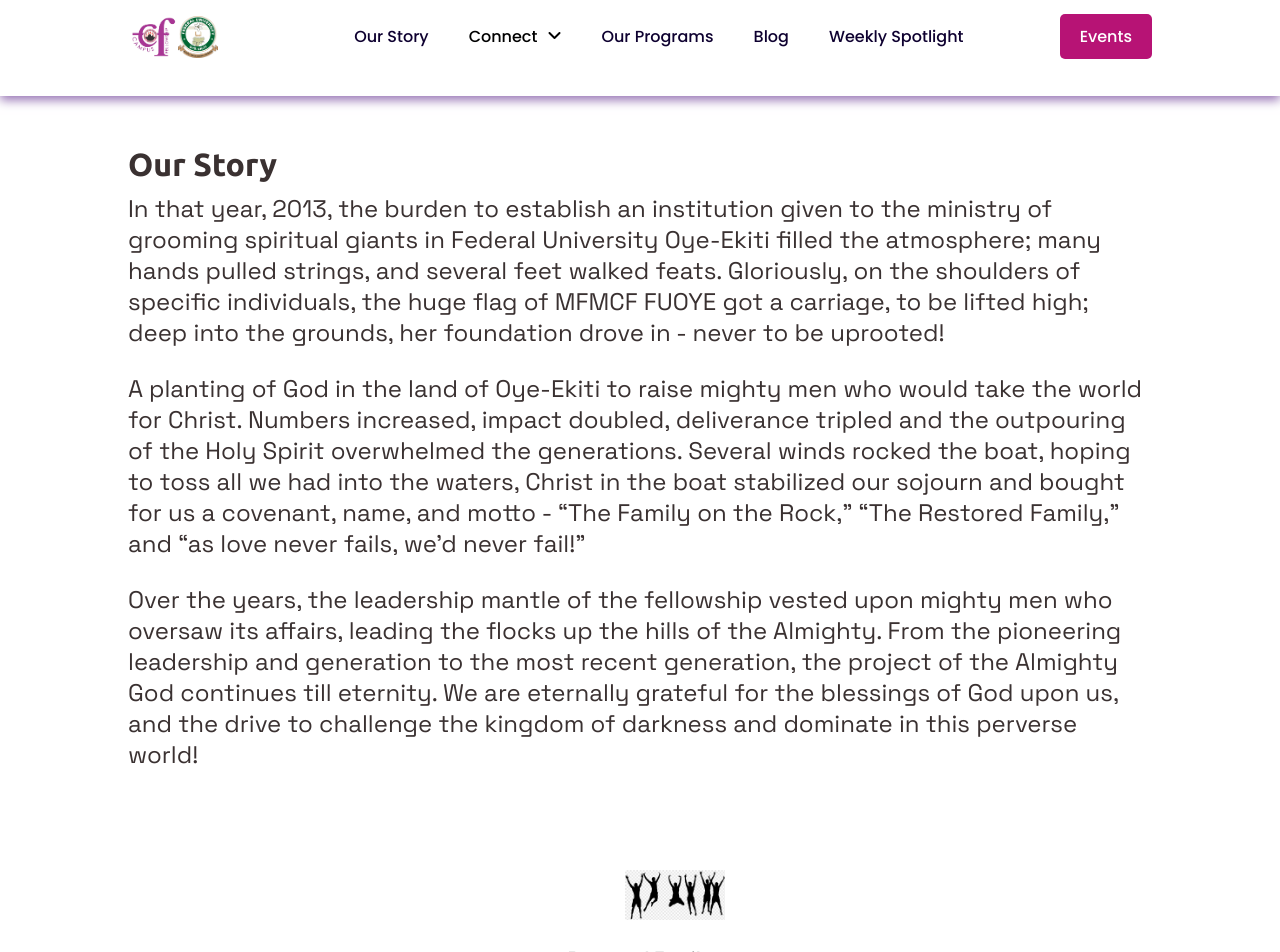
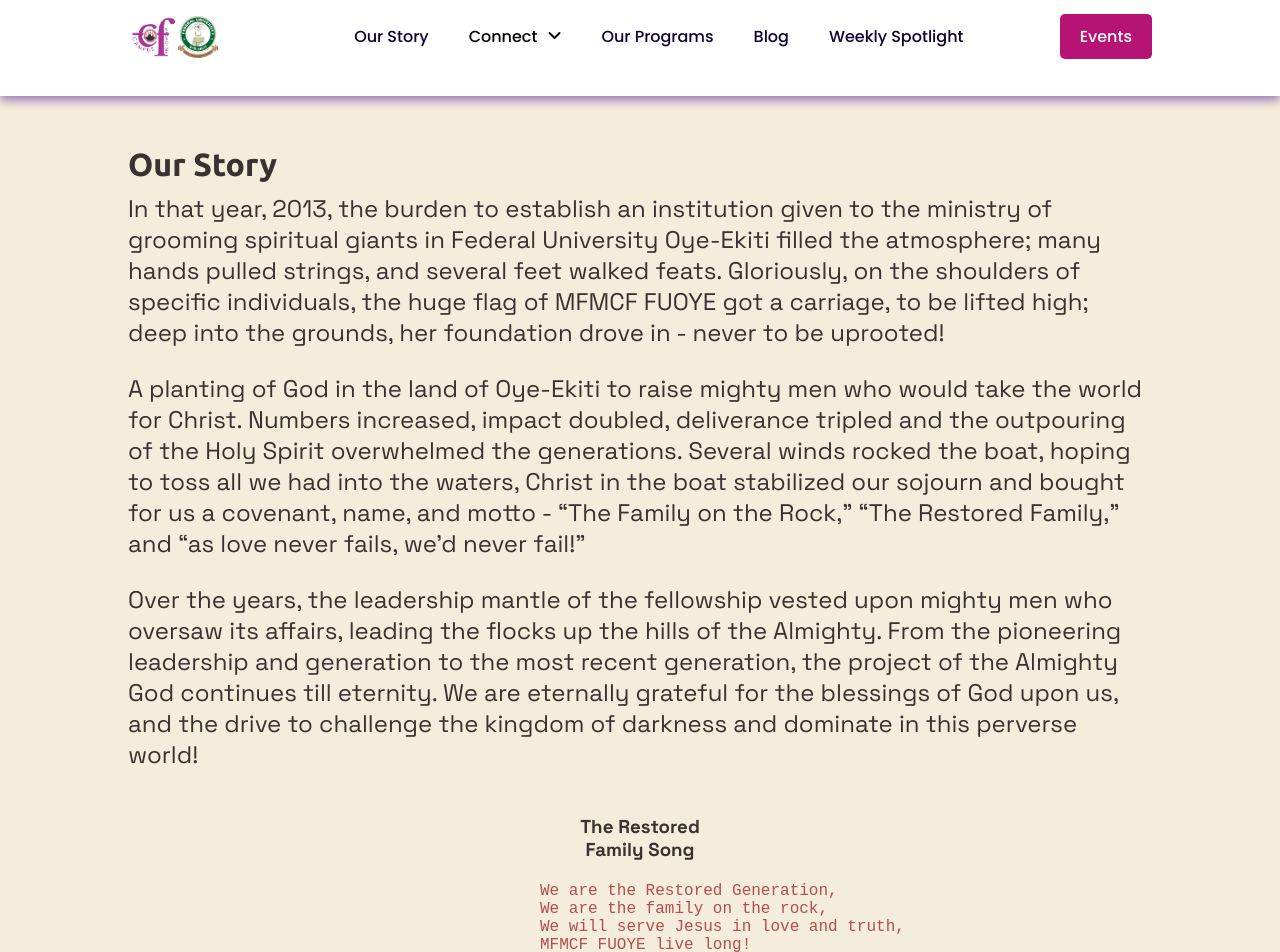
Before and after one commit to praisegee/mfmcf-frontend, a React (Create React App) app: page /our-story in a window 1280 px wide. Shown: the top 952 px of the page. Built offline with nearby package versions, Linux system fonts and the light colour scheme.

Commit message:
done some work

```diff
--- a/src/components/OurStory/OurStory.jsx
+++ b/src/components/OurStory/OurStory.jsx
@@ -4,8 +4,8 @@ import "./ourstory.css";
 function OurStory() {
   return (
     <>
-      <section className="container">
-        <div className="our-story">
+      <section className="our-story">
+        <div className="container">
           <h1 className="heading">Our Story</h1>
           <p className="text">
             In that year, 2013, the burden to establish an institution given to
@@ -38,13 +38,12 @@ function OurStory() {
             and dominate in this perverse world!
           </p>
           <br />
-          <br />
         </div>
         <div className="family-song">
-          <div>
+          {/* <div>
             <img src="../images/joy.png" alt="" />
-          </div>
-          <h3>Restored Family Song</h3>
+          </div> */}
+          <h3>The Restored Family Song</h3>
           <pre>
             We are the Restored Generation, <br />
             We are the family on the rock, <br />
--- a/src/components/OurStory/ourstory.css
+++ b/src/components/OurStory/ourstory.css
@@ -1,5 +1,6 @@
 .our-story {
   padding: 50px 0;
+  background-color: #f5eddc;
 }
 
 .our-story h1.heading {
@@ -35,9 +36,14 @@
   padding: 1.3rem;
   font-family: "Space Grotesk", sans-serif;
   text-align: center;
+  color: rgb(58, 49, 49);
 }
 
 .family-song pre {
   color: rgb(177, 78, 78);
   font-size: 1rem;
 }
+
+/* @media screen and (max-width: 676px) {
+
+} */
```
